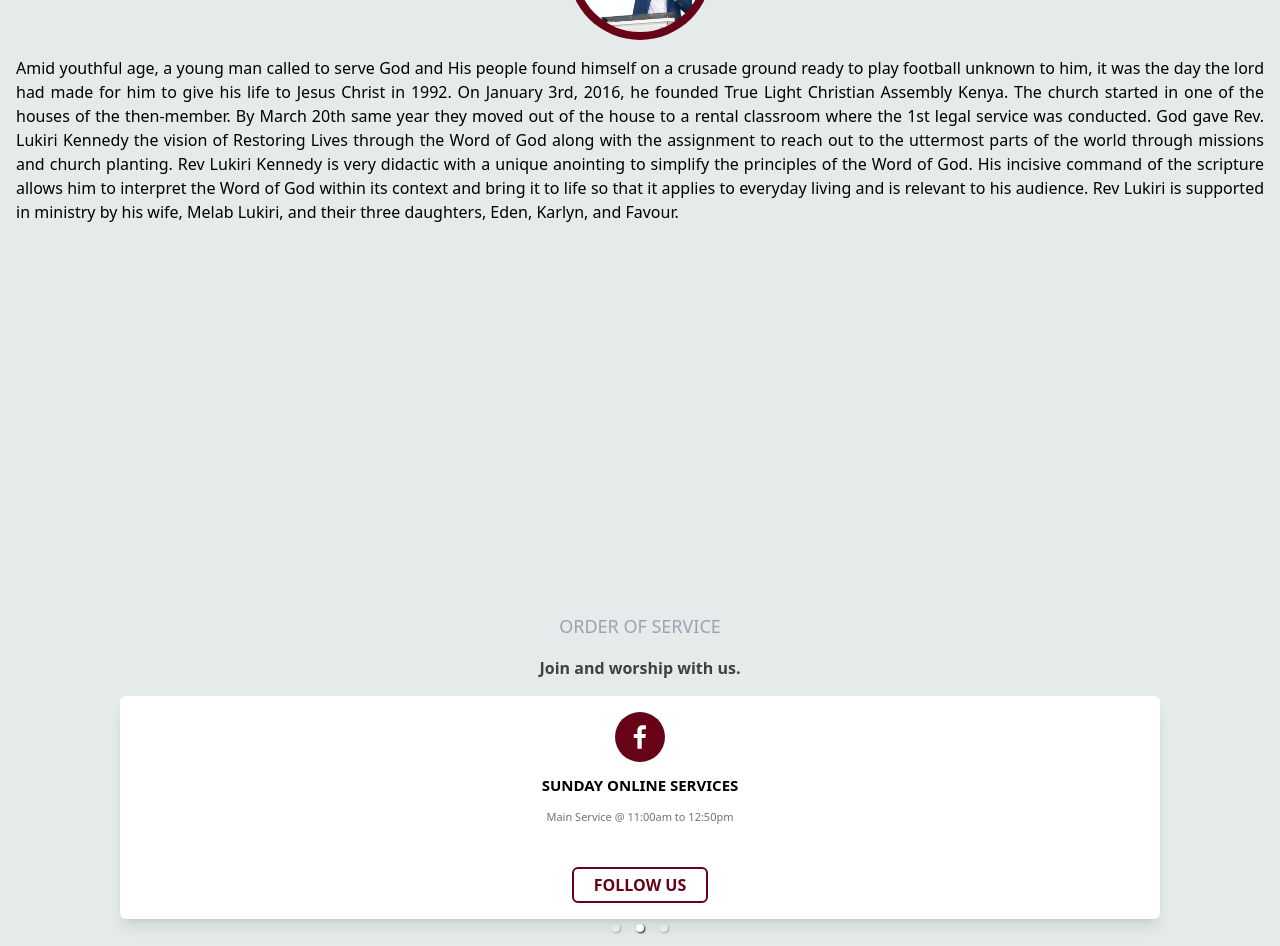
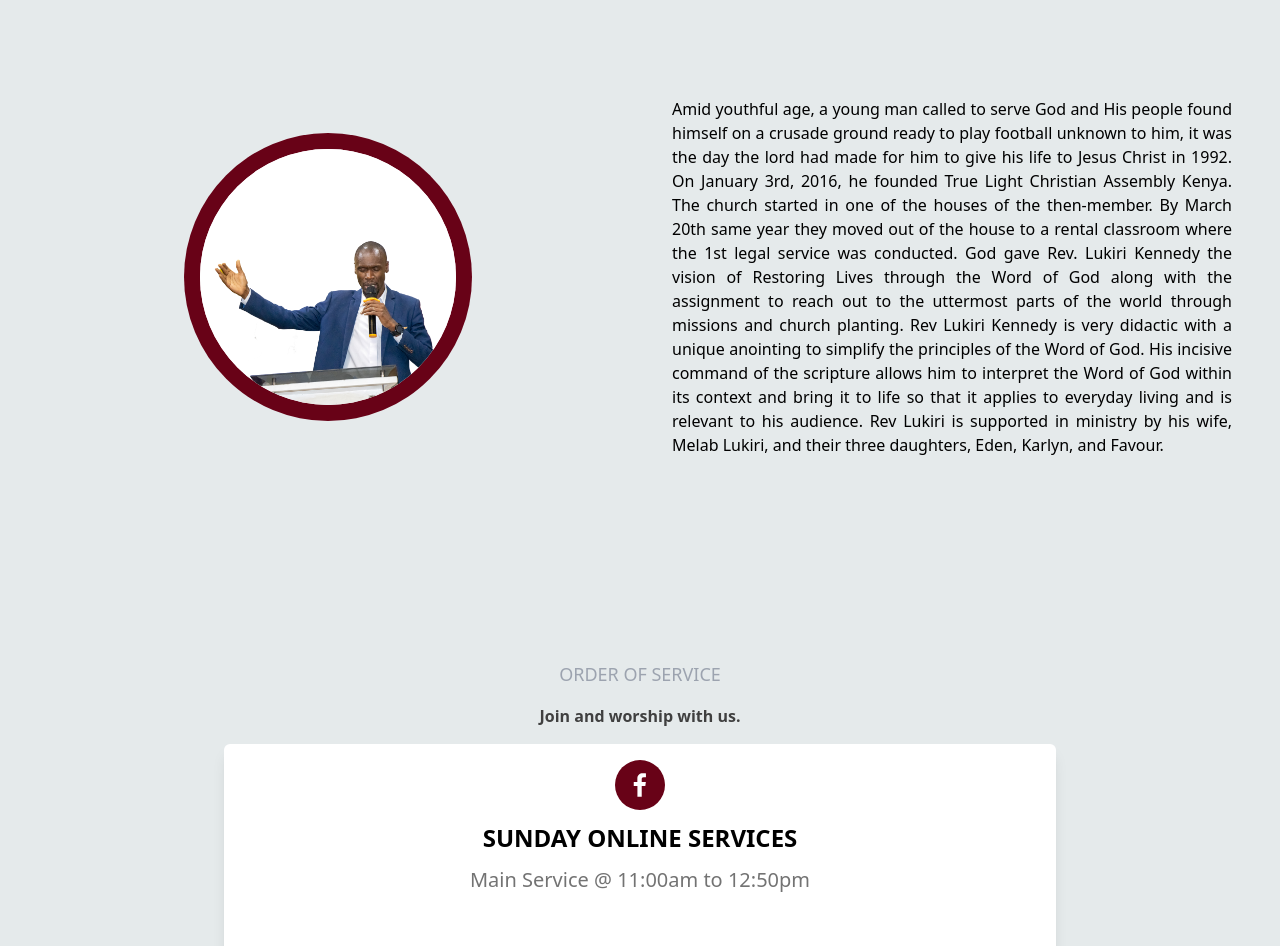
Before and after one commit to Ebenezr/tlcak, a Next.js app: page / in a window 1280 px wide. Shown: the part 2660-3606 px from the top of the page. Built offline with nearby package versions, Linux system fonts and the light colour scheme.

Commit message:
[REF] reactor for large screen ui

```diff
--- a/pages/index.tsx
+++ b/pages/index.tsx
@@ -19,7 +19,7 @@ export default function Home() {
         {/* home page */}
         <Hero />
         {/* about church */}
-        <div className="lg:max-w-7xl lg:mx-auto">
+        <div className="lg:max-w-screen-2xl lg:mx-auto md:max-w-5xl">
           <About />
           {/* mission statement */}
           <Mission />
--- a/pages/sections/_about.tsx
+++ b/pages/sections/_about.tsx
@@ -6,7 +6,7 @@ import church from "../../assets/images/church.jpg";
 const About = () => {
   return (
     <section
-      className="h-auto py-6 border-1 border-green-200 px-4 bg-bg lg:h-[100vh] mx-auto lg:py-12 lg:max-w-7xl "
+      className="h-auto py-6 border-1 border-green-200 px-4 bg-bg lg:h-[100vh] mx-auto lg:py-12"
       id="about"
     >
       {/* section title */}
@@ -22,7 +22,7 @@ const About = () => {
         <span className="text-center text-neutral-500 text-sm">John 1:9</span>
       </div>
       {/* image wrapper */}
-      <div className="bg-neutral-700 w-full h-42 rounded-md my-4 overflow-hidden">
+      <div className="bg-neutral-700 w-full h-42 lg:h-1/2 rounded-md my-4 overflow-hidden">
         <Image
           src={church}
           alt="Vision"
--- a/pages/sections/_community.tsx
+++ b/pages/sections/_community.tsx
@@ -40,7 +40,7 @@ const Community = () => {
           showStatus={false}
           showArrows={false}
           useKeyboardArrows={true}
-          className=" flex flex-col w-full mx-auto h-[32rem] "
+          className=" flex flex-col w-full mx-auto h-[32rem] lg:h-[40rem]"
         >
           {/* card */}
           <div className={cardWrapper}>
@@ -157,8 +157,10 @@ const Community = () => {
 export default Community;
 
 // card
-const cardWrapper = "flex flex-col h-5/6 mx-auto py-4 bg-white px-4 rounded-md";
-const imageWrapper = "w-full  h-56 bg-gray-600 rounded-md overflow-hidden";
+const cardWrapper =
+  "flex flex-col lg:w-2/3 h-5/6 mx-auto py-4 bg-white px-4 rounded-md";
+const imageWrapper =
+  "w-full  lg:h-80 h-56 bg-gray-600 rounded-md overflow-hidden";
 const cardTitle = "mt-[32px] text-left text-xl font-bold tracking-wide";
 const cardParagraph = "mt-[12px] text-left";
 const buttonWrapper = "mt-[32px] flex flex-start";
--- a/pages/sections/_ken.tsx
+++ b/pages/sections/_ken.tsx
@@ -17,9 +17,12 @@ const Ken = () => {
           Rev. Lukiri Kennedy
         </p>
       </div>
+      {/* content wrapper */}
+      <div className="grid  lg:grid-cols-2 md:grid-cols-2 lg:mt-12 md:mt-10 lg:h-4/5">
         {/* image wrapper */}
-      <div className="bg-primary mx-auto w-36 h-36 grid place-items-center rounded-full my-4">
-        <div className="bg-white mx-auto w-32 h-32 rounded-full  overflow-hidden">
+        <div className="lg:grid lg:place-items-center">
+          <div className="bg-primary mx-auto w-36 lg:w-72 h-36 lg:h-72 grid place-items-center rounded-full my-4">
+            <div className="bg-white mx-auto w-32 h-32 lg:w-64 lg:h-64 rounded-full  overflow-hidden">
               <Image
                 src={ken}
                 alt="Rev"
@@ -28,8 +31,12 @@ const Ken = () => {
               />
             </div>
           </div>
+        </div>
+        <div className="lg:p-8 md:p-6 lg:my-auto md:my-auto">
           {/* text content */}
           <ReadMore>{aboutKen}</ReadMore>
+        </div>
+      </div>
     </section>
   );
 };
--- a/pages/sections/_mission.tsx
+++ b/pages/sections/_mission.tsx
@@ -23,7 +23,7 @@ const Mission = () => {
         </p>
       </div>
       {/* wrapper */}
-      <div className="w-full flex flex-col lg:gap-6 ">
+      <div className="w-full flex flex-col lg:gap-12 md:gap-6 ">
         {/* card */}
         <div className="flex flex-col mt-4 lg:grid lg:grid-cols-2  lg:gap-6 lg:w-full ">
           <p className="font-semibold tracking-wide text-lg lg:hidden">
--- a/pages/sections/_service.tsx
+++ b/pages/sections/_service.tsx
@@ -22,7 +22,7 @@ const Service = () => {
         </p>
       </div>
       {/* cards wrapper */}
-      <div className="carousel-wrapper w-full">
+      <div className="carousel-wrapper w-full lg:h-3/4 md:h-3/4">
         <Carousel
           autoPlay={true}
           centerMode={false}
@@ -35,15 +35,17 @@ const Service = () => {
           showStatus={false}
           showArrows={false}
           useKeyboardArrows={true}
-          className=" flex flex-col w-full mx-auto h-[20rem] "
+          className=" flex flex-col w-full mx-auto h-[20rem]"
         >
-          <div className="bg-white w-5/6 h-5/6 mx-auto flex-start rounded-md my-4 flex flex-col justify-center items-center gap-3 px-3 py-4 shadow-lg">
+          <div className="bg-white lg:w-2/3 w-5/6 h-5/6 mx-auto flex-start rounded-md my-4 flex flex-col justify-center items-center gap-3 px-3 py-4 shadow-lg">
             <FaChurch className="text-4xl text-primary" />
-            <p className="font-bold text-[15px]">MID-WEEK SERVICES</p>
-            <p className="text-[11px] font-base text-neutral-500">
+            <p className="font-bold text-[15px] lg:text-2xl">
+              MID-WEEK SERVICES
+            </p>
+            <p className="text-[11px] font-base lg:text-xl text-neutral-500">
               Wednesday @ 5:30pm to 7:00pm
             </p>
-            <p className="text-[11px] font-base text-neutral-500 flex-1">
+            <p className="text-[11px] lg:text-xl font-base text-neutral-500 flex-1">
               Kesha first Friday of every month
             </p>
             <button className="border-[2px] rounded-md border-primary text-primary py-1 px-5 font-semibold">
@@ -51,26 +53,30 @@ const Service = () => {
             </button>
           </div>
 
-          <div className="bg-white w-5/6 h-5/6 mx-auto rounded-md my-4 flex flex-col justify-center items-center gap-3 px-3 py-4 shadow-lg">
+          <div className="bg-white lg:w-2/3 w-5/6 h-5/6 mx-auto rounded-md my-4 flex flex-col justify-center items-center gap-3 px-3 py-4 shadow-lg">
             <SocialIcon network="facebook" bgColor="#680217" />
-            <p className="font-bold text-[15px]">SUNDAY ONLINE SERVICES</p>
-            <p className="text-[11px] font-base text-neutral-500 flex-1">
+            <p className="font-bold text-[15px] lg:text-2xl">
+              SUNDAY ONLINE SERVICES
+            </p>
+            <p className="text-[11px] font-base text-neutral-500 flex-1 lg:text-xl">
               Main Service @ 11:00am to 12:50pm
             </p>
-            <button className="border-[2px] rounded-md border-primary text-primary py-1 px-5 font-semibold">
+            <button className="border-[2px] rounded-md border-primary text-primary py-1 px-5 font-semibold lg:text-xl">
               FOLLOW US
             </button>
           </div>
-          <div className="bg-white w-5/6 h-5/6 mx-auto rounded-md my-4 flex flex-col justify-center items-center gap-3 px-3 py-4 shadow-lg">
-            <FaChurch className="text-4xl text-primary" />
-            <p className="font-bold text-[15px]">SUNDAY ONLINE SERVICES</p>
-            <p className="text-[11px] font-base text-neutral-500">
+          <div className="bg-white lg:w-2/3 w-5/6 h-5/6 mx-auto rounded-md my-4 flex flex-col justify-center items-center gap-3 px-3 py-4 shadow-lg">
+            <FaChurch className="text-4xl text-primary shrink-0" />
+            <p className="font-bold text-[15px] lg:text-2xl">
+              SUNDAY ONLINE SERVICES
+            </p>
+            <p className="text-[11px] font-base text-neutral-500 lg:text-xl">
               Intercessory Prayer @ 9:00am to 10:00am
             </p>
-            <p className="text-[11px] font-base text-neutral-500">
+            <p className="text-[11px] font-base text-neutral-500 lg:text-xl">
               Bible Study @ 10:00am to 10:55am
             </p>
-            <p className="text-[11px] font-base text-neutral-500 flex-1">
+            <p className="text-[11px] font-base text-neutral-500 flex-1 lg:text-xl">
               Main Service @ 11:00am to 12:50pm
             </p>
             <button className="border-[2px] rounded-md border-primary text-primary py-1 px-5 font-semibold">
--- a/styles/globals.css
+++ b/styles/globals.css
@@ -2,6 +2,7 @@
 @tailwind components;
 @tailwind utilities;
 
+@import "rsuite/dist/rsuite.css";
 
 .carousel .control-dots .dot {
     background-color: blue;
```
Lines whose indentation alone changed are shown as unchanged.
